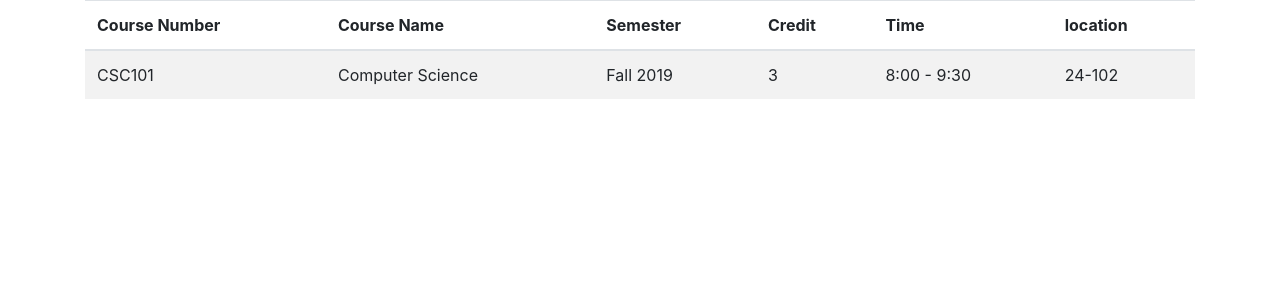
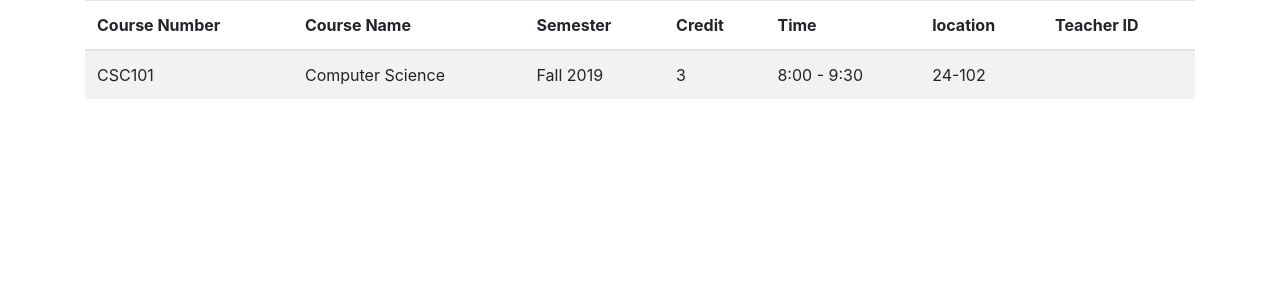
Before and after one commit to IWE-Tech/Eloquent-Academic-System, a Flask app: page /admn/courses in a window 1280 px wide. Shown: the part 72-372 px from the top of the page. Run offline with Flask 2, Linux system fonts and the light colour scheme; data comes from the database, SQL or seed files in the repository; some libraries are stand-ins or nearby versions.

Commit message:
added more authentication on add_course and add_user routes

```diff
--- a/application/routes.py
+++ b/application/routes.py
@@ -45,11 +45,17 @@ def add_user():
     password = request.form.get("password")
 
     if id and first and last and role and gender and nationality and email and mobile and password:
-        user = User(user_id=id, firstname=first, lastname=last, role=role, gender=gender, nationality=nationality, email=email, mobile=mobile, password=password)
-        db.session.add(user)
-        db.session.commit()
-        flash('The new user has been added successfully', 'success')
-        return redirect(url_for('add_user'))
+        check_user = User.query.filter_by(user_id=id).first()
+        if check_user:
+            flash('The User is already registered in the system!', 'danger')
+            return redirect(url_for('add_user'))
+        else:
+            user = User(user_id=id, firstname=first, lastname=last, role=role, gender=gender, nationality=nationality, email=email, mobile=mobile, password=password)
+            db.session.add(user)
+            db.session.commit()
+            flash('The new user has been added successfully', 'success')
+            return redirect(url_for('add_user'))
+
 
     return render_template('/admin/add_user.html')
 
@@ -63,12 +69,34 @@ def add_course():
     location = request.form.get("location")
     teacher = request.form.get("teacher")
 
+#Add the course to the database
+#first check if the course isn't already in the system
+#If teacher id is specified, check if the teacher is registered in the system
+
     if number and name and time and semester and credit and location:
-        course = Course(coursenumber=number, coursename=name, time=time, semester=semester, credit=credit, location=location, teacher_id=teacher)
-        db.session.add(course)
-        db.session.commit()
-        flash('The course has been successfully added', 'success')
-        return redirect(url_for('add_course'))
+        course = Course.query.filter_by(coursenumber = number).first()
+        if course:
+            flash('The course is already in the system', 'danger')
+            return redirect(url_for('add_course'))
+
+        if teacher is not '':
+            instructor = User.query.filter_by(user_id = teacher).first()
+            instructor_role = 'teacher'
+            if instructor and instructor.role == instructor_role:
+                course = Course(coursenumber=number, coursename=name, time=time, semester=semester, credit=credit, location=location, teacher_id=teacher)
+                db.session.add(course)
+                db.session.commit()
+                flash('The course has been successfully added', 'success')
+            else:
+                flash('The Teacher is not registered in the system', 'danger')
+            return redirect(url_for('add_course'))
+
+        else:
+            course = Course(coursenumber=number, coursename=name, time=time, semester=semester, credit=credit, location=location, teacher_id=None)
+            db.session.add(course)
+            db.session.commit()
+            flash('The course has been successfully added', 'success')
+
     return render_template('/admin/add_course.html')
 
 
--- a/application/templates/admin/courses.html
+++ b/application/templates/admin/courses.html
@@ -9,6 +9,7 @@
         <th>Credit</th>
         <th>Time</th>
         <th>location</th>
+        <th>Teacher ID</th>
     </tr></thead>
     <tbody>
         {% for course in courses %}
@@ -19,6 +20,7 @@
                 <td>{{ course.credit }}</td>
                 <td>{{ course.time }}</td>
                 <td>{{ course.location }}</td>
+                <td>{{ course.teacher_id }}</td>
             </tr>
         {% endfor %}
     </tbody>
```
